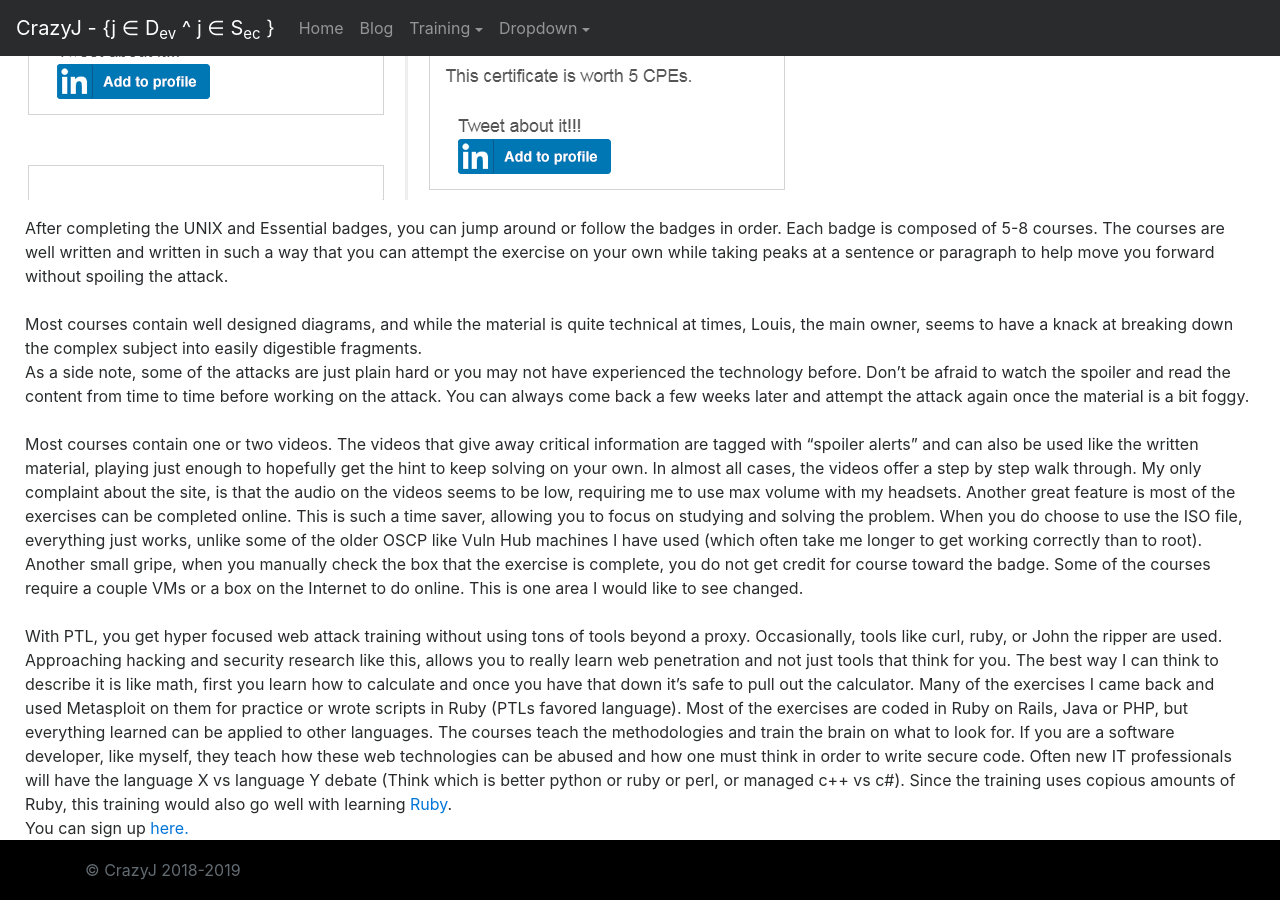
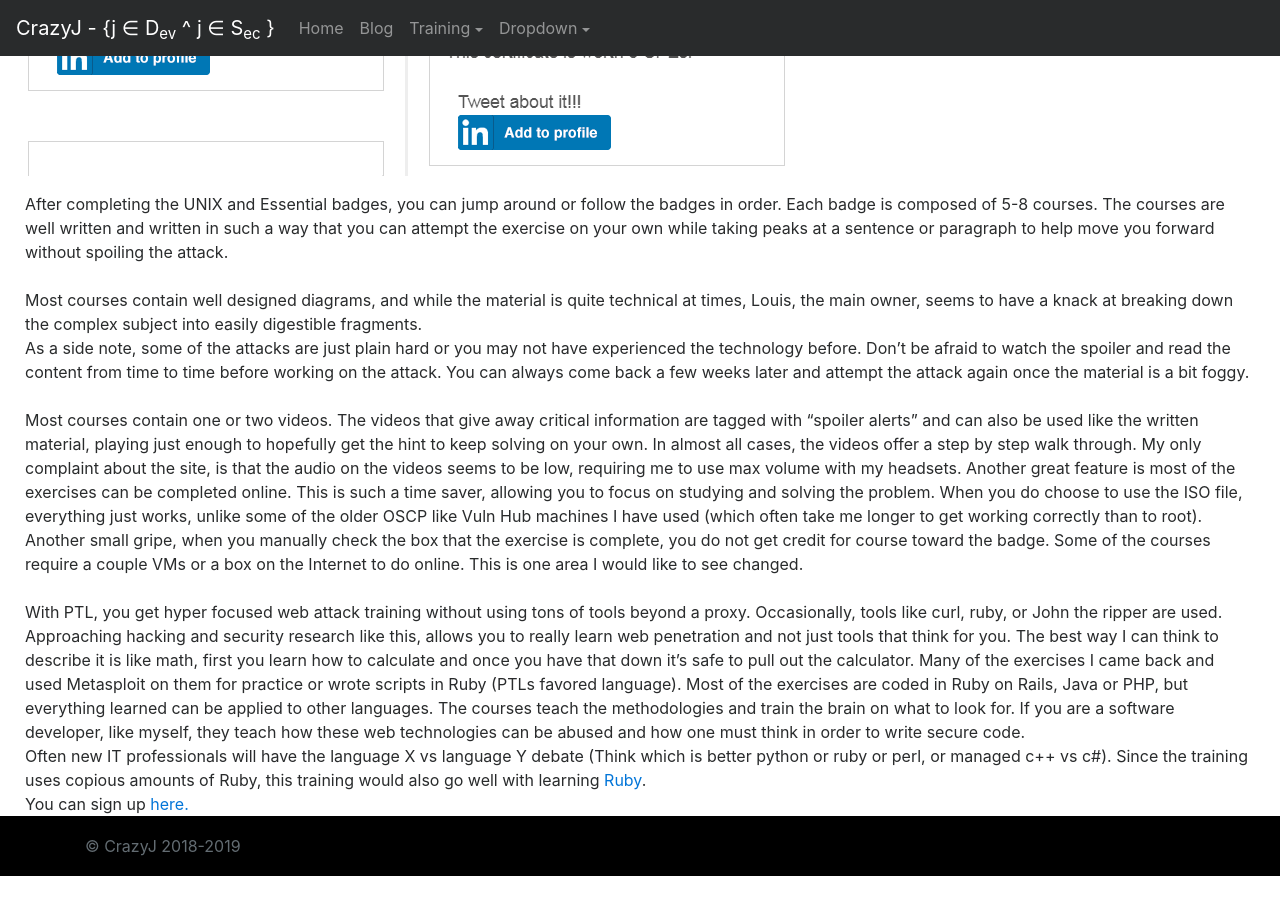
Before and after one commit to CrazyJ-Rod/CrazyJ-Rod.github.io, a Jekyll site: the page built from pentesterlabreview.html, in a window 1280 px wide and 900 px high, scrolled down 1077 px. Built offline with Jekyll 4.4.1, drawn with Linux system fonts in a browser that asks for light colours; nearby versions of some CDN libraries; after the commit the page ends 1953 px from its top, so only the background shows below that.

Commit message:
Update pentesterlabreview.html

```diff
--- a/pentesterlabreview.html
+++ b/pentesterlabreview.html
@@ -23,13 +23,13 @@
   of his free exercises or an external resource. While my background far surpasses the path he lists here, the simple fact he lays
   out a plan for a newbie, while not attempting to sell anything, is one of the many reasons I chose to buy a subscription from the
   site and push others towards it.
-  <br /><br /><image src="/images/ptl/header.png" />
+  <br /><image src="/images/ptl/header.png" />
     </p>
   <p style="font:25px;">
   Besides the bootcamp, there are tons of free exercises available. The exercises are identical to the PRO version, except there are
       no videos or online version. To view all the exercises available, visit <a href=”https://pentesterlab.com/exercises/”> here</a>
       and have a look around. On the exercises page, click on “Free Only” and sort by difficulty from easy to hard. <br />
-  <image src="/images/ptl/exercises.png" /><br /<br />
+  <image src="/images/ptl/exercises.png" /><br />
   There are 24 free exercises to get you started. These exercises offer a great taste of how web application pen testing works,
   how to think like an attacker, and allow you to quickly prove to yourself if the training is something you wish to explore more.
   If you do wish to continue learning, you will be interested in the PRO version.
@@ -72,7 +72,7 @@
   wrote scripts in Ruby (PTLs favored language).
   Most of the exercises are coded in Ruby on Rails, Java or PHP, but everything learned can be applied to other languages. The courses
   teach the methodologies and train the brain on what to look for. If you are a software developer, like myself, they teach how these
-  web technologies can be abused and how one must think in order to write secure code.
+  web technologies can be abused and how one must think in order to write secure code. <br />
   Often new IT professionals will have the language X vs language Y debate (Think which is better python or ruby or perl, or managed
   c++ vs c#). Since the training uses copious amounts of Ruby, this training would also go well with learning
   <a href=”https://tryruby.org/”>Ruby<a/>.
```
